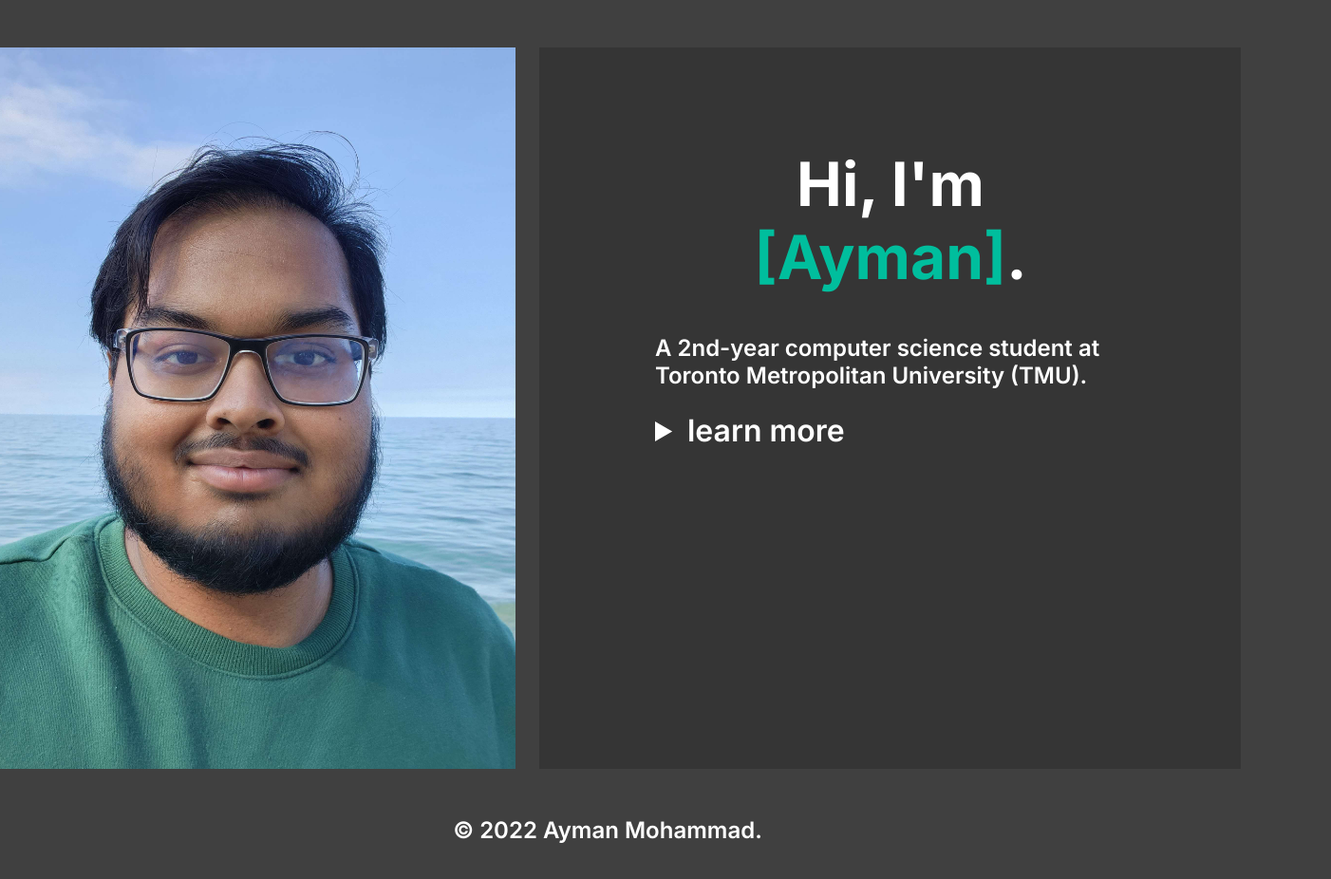
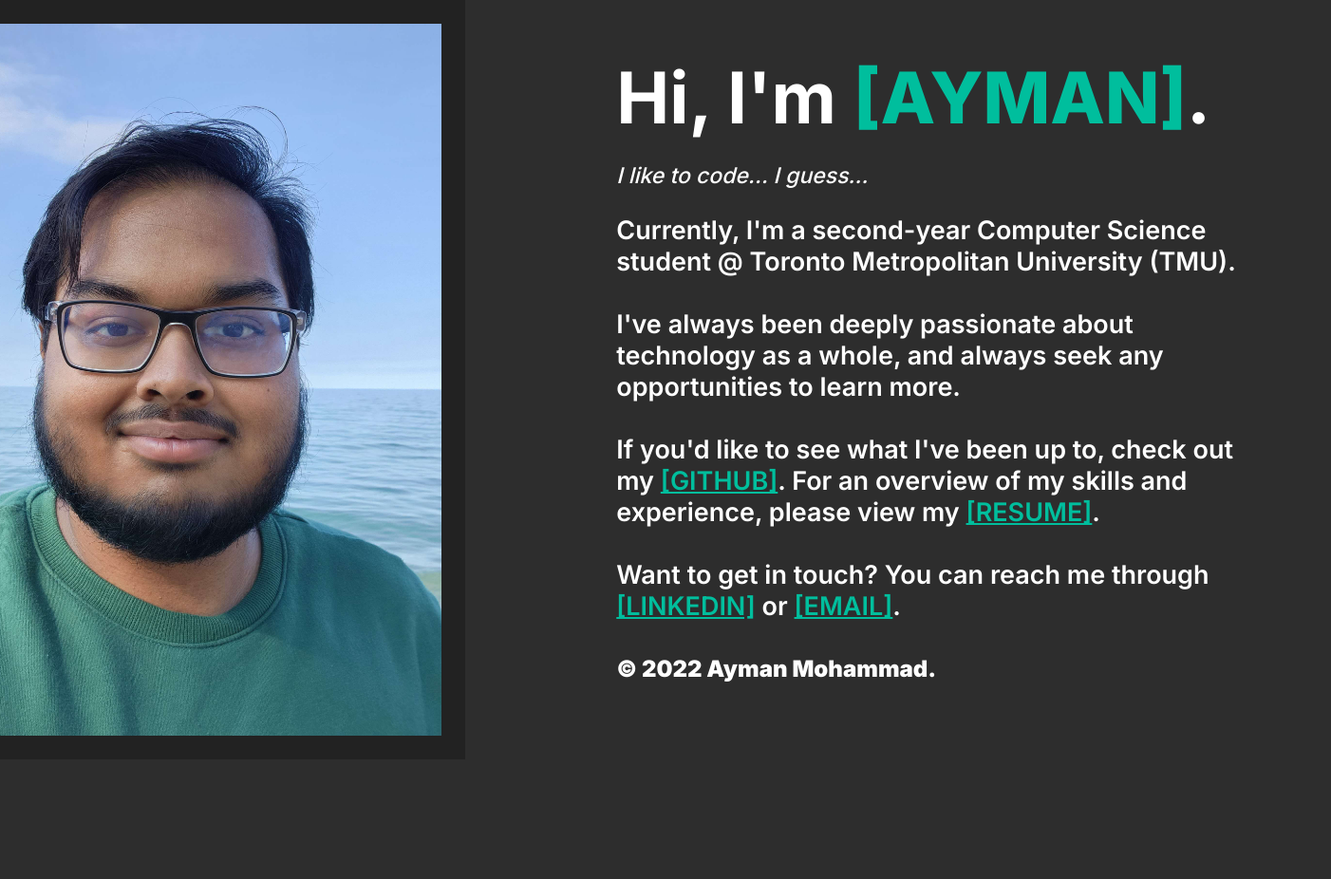
Before and after one commit to amohamma8029/Personal-Website, a plain HTML site: page index.html in a window 1280 px wide. Shown: the whole page at 95% size, 1402 px wide, since content can reach past the window. After the commit the page ends 800 px from the top, so only its background shows below. Drawn offline with Linux system fonts and the light colour scheme.

Commit message:
reworked html/css for webpage

```diff
--- a/index.html
+++ b/index.html
@@ -10,50 +10,47 @@
     <!-- importing google font -->
     <link rel="preconnect" href="https://fonts.googleapis.com">
     <link rel="preconnect" href="https://fonts.gstatic.com" crossorigin>
-    <link href="https://fonts.googleapis.com/css2?family=Inter:wght@600;700;800&display=swap" rel="stylesheet">
+    <link href="https://fonts.googleapis.com/css2?family=Inter:wght@500;600;700;800;900&display=swap" rel="stylesheet">
 </head>
 
 <body>
 
-    <div class="main-container">
+    <div class="content-wrapper">
 
-        <div class="image-container">
-            <img class="image-container child" src="images/Me.jpg" alt="A picture of myself.">
+        <div class="img-container">
+            <img class="img-container child" src="images/Me.jpg" alt="A picture of myself.">
         </div>
 
-        <div class="text-container">
+        <!-- end of img container-->
 
-            <div class="text-wrapper">
-                <h1>Hi, I'm <span class="text-container hi-light">[Ayman]</span>.</h1>
+        <div class="txt-wrapper">
+            <div class="txt-container">
 
-                <p class="text-container text">A 2nd-year computer science student at Toronto Metropolitan University (TMU).</p>
+                <h1 class="txt-container head">Hi, I'm <span class="grn-highlight bold">[AYMAN]</span>.</h1>
 
-                <!-- end of description -->
+                <p class="txt-container flair">
+                    <em>I like to code... I guess...</em>
+                </p>
 
-                <details>
-                    <summary id="learn-btn">learn more</summary>
-                    <!-- remember to link resume -->
-                    <p class="text-container text">
-                        I'm deeply passionate about technology as a whole, and always seek any opportunities to learn more.
-                        <br><br>
-                        If you'd like to see what I've been working on, check out my <a class="text-container hi-light" href="https://github.com/amohamma8029">[GitHub]</a>.
-                        For an overview of my skills and experience,
-                        please view my <a class="text-container hi-light" href="">[Resume]</a>.
-                        <br><br>
-                        Want to get in touch? You can reach me through <a class="text-container hi-light" href="https://www.linkedin.com/in/a-mo/">[LinkedIn]</a> or
-                        <a class="text-container hi-light" href="mailto:ayman.mohammad@ryerson.ca" title="ayman.mohammad@ryerson.ca">[Email]</a>.
-                    </p>
-                </details>
+                <p class="txt-container norm">
+                    Currently, I'm a second-year Computer Science student @ Toronto Metropolitan University (TMU).
+                    <br><br>
+                    I've always been deeply passionate about technology as a whole, and always seek any opportunities to learn more.
+                    <br><br>
+                    If you'd like to see what I've been up to, check out my <a href="" class="grn-highlight">[GITHUB]</a>.
+                    For an overview of my skills and experience, please view my <a href="" class="grn-highlight">[RESUME]</a>.
+                    <br><br>
+                    Want to get in touch? You can reach me through <a href="" class="grn-highlight">[LINKEDIN]</a>
+                    or <a href="" class="grn-highlight">[EMAIL]</a>.
+                </p>
 
-                <!-- end of learn more -->
+                <p class="cpyrght">© 2022 Ayman Mohammad.</p>
             </div>
 
+            <!-- end of txt container-->
         </div>
+
     </div>
-
-    <footer>
-        © 2022 Ayman Mohammad.
-    </footer>
 
     <script src="main.js"></script>
 </body>
--- a/style.css
+++ b/style.css
@@ -1,9 +1,9 @@
 /* custom css variables */
 
 :root{
-    --green-highlight: #00BE9D;
-    --off-black: #404040;
-    --dark-gray: #353535;
+    --LT-GRN: #00BE9D;
+    --DARK-GRAY: #2D2D2D;
+    --DARKER-GRAY: #222222;
 }
 
 *,
@@ -12,57 +12,71 @@
     box-sizing: border-box;
 }
 
-body {
-    margin: 50px;
+body{
+    margin: 0;
+    background-color: var(--DARK-GRAY);
+    color: white;
     font-family: Inter, sans-serif;
-    background-color: var(--off-black);
 }
 
-.main-container {
+.content-wrapper{
     display: flex;
     justify-content: center;
-    gap: 25px;
-    height: 95vh;
-    width: 100%;
+    gap: 60px;
+    height: 100vh;
 }
 
-.text-container {
-    color: white;
-    background-color: var(--dark-gray);
+.img-container{
+    padding: 25px;
+    background-color: var(--DARKER-GRAY);
+    height: inherit;
 }
 
-.text-container h1 {
-    font-size: 64px;
-    text-align: center;
+.img-container.child{
+    width: auto;
+    height: 100%;
+    object-fit: cover;
+    margin: 0;
+    padding: 0;
 }
 
-.text-wrapper {
-    padding: 62px 121px 62px 122px;
+.txt-wrapper{
+    display: flex;
+    align-items: center;
+    padding: 35px 100px 35px 99px;
 }
 
-.text-container.text {
-    font-size: 24px;
-    line-height: 29.05px;
-    width: 496px;
+.txt-container{
+
+    width: 653px;
 }
 
-.text-container summary {
-    font-size: 32px;
+.txt-container.head{
+    font-size: 4.688rem;
+    margin: 0;
 }
 
-.text-container.hi-light{
-    color: var(--green-highlight);
+.txt-container.flair{
+    font-size: 1.438rem;
+    font-weight: 500;
 }
 
-.image-container.child {
-    width: auto;
-    height: 95vh;
-    object-fit: cover;
+.txt-container.norm{
+    font-size: 1.688rem;
+    font-weight: 600;
 }
 
-footer {
-    margin-top: 50px;
-    text-align: center;
-    color: white;
-    font-size: 24px;
+.cpyrght{
+    font-size: 1.5rem;
+    font-weight: 900;
+    margin-top: 35px;
 }
+
+.grn-highlight{
+    color: var(--LT-GRN);
+}
+
+.grn-highlight.bold{
+    font-weight: 800;
+    color: var(--LT-GRN);
+}
```
